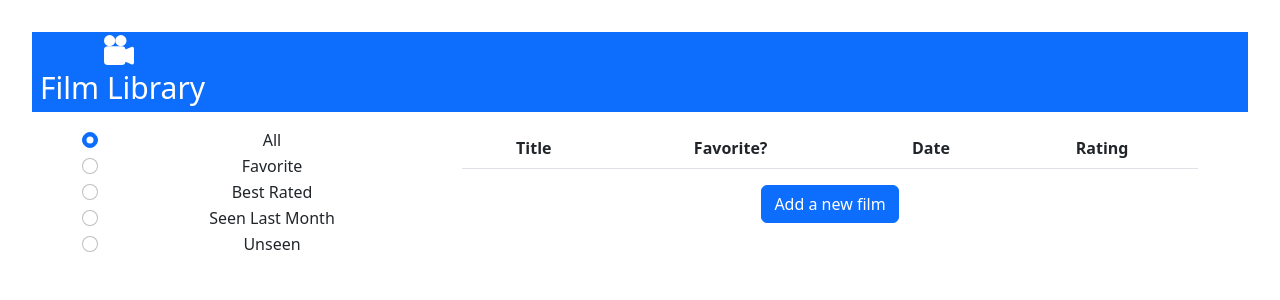
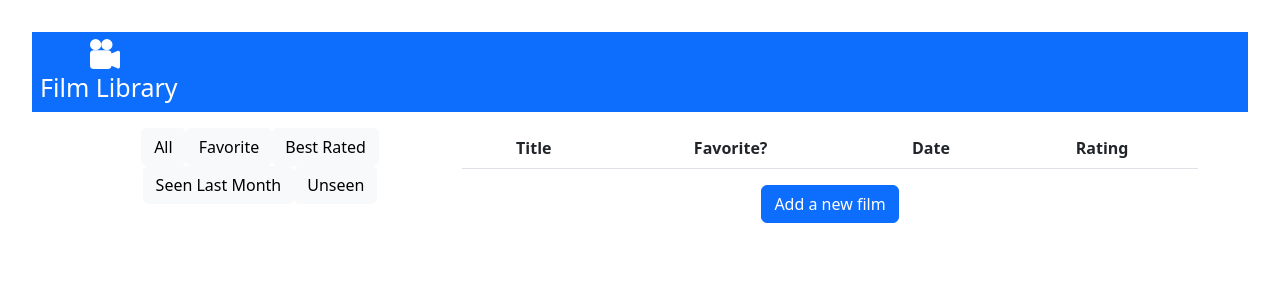
Before and after one commit to manuelfissore/WA_labs, a React (Vite) app in the folder Lab7/: page /filter/1 in a window 1280 px wide. Shown: the top 300 px of the page. Built offline with nearby package versions, Linux system fonts and the light colour scheme.

Commit message:
slighty improve style

```diff
--- a/Lab7/src/App.css
+++ b/Lab7/src/App.css
@@ -27,8 +27,8 @@
 }
 
 .logoName {
-  font-size: 30px;
-  font-weight: 400;
+  font-size: 25px;
+  font-weight: 350;
   width: 40px;
   padding-left: 8px;
   white-space: nowrap;
--- a/Lab7/src/FilmTable.jsx
+++ b/Lab7/src/FilmTable.jsx
@@ -31,7 +31,7 @@ function FilmTable(props) {
             <div className='centerTable'>
                 <Row>
                     <Col sm={4} >
-                        <Filters/>
+                        <Filters filter={filterName}/>
                     </Col>
                     <Col sm={8}>
                         <FilmDetails films={props.films} activeFilter={filterName} handleEdit={handleEdit} handleDelete={handleDelete} handleChangePreference={handleChangePreference} changeRating={props.changeRating}/>
@@ -63,7 +63,9 @@ function FilmDetails(props) {
 
 function FilmFiltered(props) {
     const date = dayjs();
-    if(props.activeFilter==null || (props.activeFilter==='favorite' && props.film.isFavorite) ||(props.activeFilter==='bestRated' && props.film.Rating==5)||
+    if (props.activeFilter===undefined)
+        return (<><tr><FilmRow film={props.film} handleDelete={props.handleDelete} handleChangePreference={props.handleChangePreference} changeRating={props.changeRating}/></tr></>)
+    else if (props.activeFilter==null || (props.activeFilter==='favorite' && props.film.isFavorite) ||(props.activeFilter==='bestRated' && props.film.Rating==5)||
     (props.activeFilter==='recentlySeen' && (date.diff(props.film.Date, 'month')<1)) || (props.activeFilter==='unseen' && props.film.Date==='undefined'))
         return (<><tr><FilmRow film={props.film} handleDelete={props.handleDelete} handleChangePreference={props.handleChangePreference} changeRating={props.changeRating}/></tr></>)
 
--- a/Lab7/src/Filter.jsx
+++ b/Lab7/src/Filter.jsx
@@ -1,8 +1,10 @@
-import { Form }from 'react-bootstrap';
+/* eslint-disable react/prop-types */
+import { Button} from 'react-bootstrap';
 import { useNavigate } from "react-router-dom";
 
-function Filters() {
+function Filters(props) {
     const navigate = useNavigate();
+    /*
     return (<>
         <Form.Check type="radio" id='All' name='group1' defaultChecked label='All' onChange={()=>{navigate("/")}}/>
         <Form.Check  type="radio" id='Fav' name='group1'  label='Favorite'  onChange={()=>{navigate("/filter/favorite")}}/>
@@ -10,6 +12,17 @@ function Filters() {
         <Form.Check  type="radio" id='RecentSeen' name='group1'  label='Seen Last Month'  onChange={()=>{navigate("/filter/recentlySeen")}}/>
         <Form.Check  type="radio" id='Unseen' name='group1' label='Unseen'  onChange={()=>{navigate("/filter/unseen")}}/>
     </>
+    )*/
+    console.log(props.filter)
+    return (<>
+         <div>
+            <Button id='All'  name='group1' label='All'  className={(props.filter===undefined||props.filter==="")?"btn btn-info":"btn btn-light"} onClick={()=>{navigate("/")}}>All</Button>
+            <Button id='Fav' name='group1'  label='Favorite'  className={(props.filter==='favorite')?"btn btn-info":"btn btn-light"}  onClick={()=>{navigate("/filter/favorite")}}>Favorite</Button>
+            <Button id='BR' name='group1' label='Best Rated' className={(props.filter==='bestRated')?"btn btn-info":"btn btn-light"} onClick={()=>{navigate("/filter/bestRated")}}>Best Rated</Button>
+            <Button id='RecentSeen' name='group1'  label='Seen Last Month'  className={(props.filter==='recentlySeen')?"btn btn-info":"btn btn-light"}  onClick={()=>{navigate("/filter/recentlySeen")}}>Seen Last Month</Button>
+            <Button id='Unseen' name='group1' label='Unseen'   className={(props.filter==='unseen')?"btn btn-info":"btn btn-light"} onClick={()=>{navigate("/filter/unseen")}}>Unseen</Button>
+        </div>
+    </>
     )
 }
 
--- a/Lab7/src/StarRating.jsx
+++ b/Lab7/src/StarRating.jsx
@@ -16,7 +16,7 @@ function StarRating(props){
                 type="button"
                 key={index}
                 className={index <= (hover || props.film.Rating) ? "on" : "off"}
-                onClick={() => {setRating(index); props.changeRating(props.film.id, rating)}}
+                onClick={() => {setRating(index); props.changeRating(props.film.id, index)}}
                 onMouseEnter={() => setHover(index)}
                 onMouseLeave={() => setHover(rating)}
               >
```
